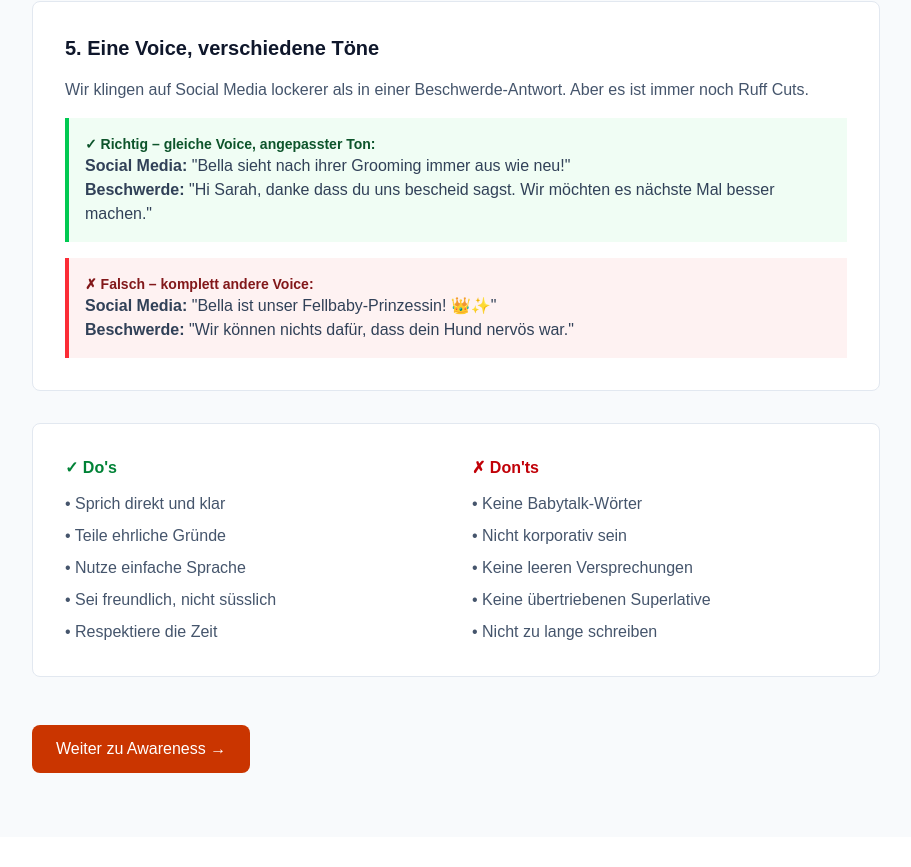
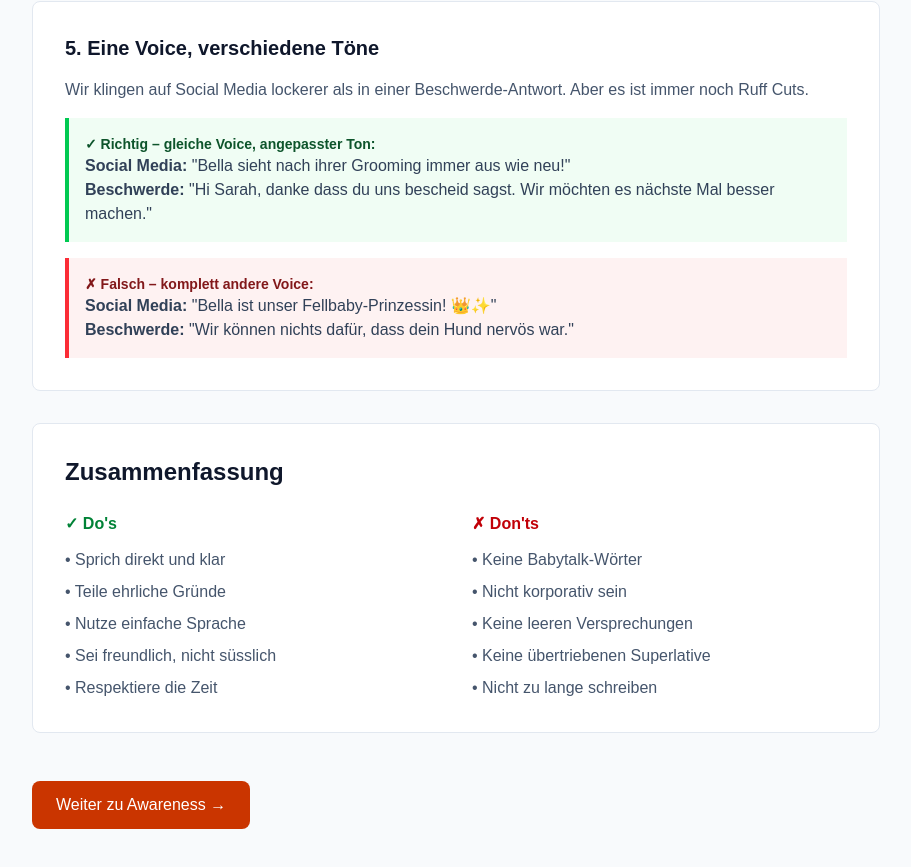
Before and after one commit to HPK-maker-tech/Brand-Voice-Guide, a Next.js app: page /voice in a window 1280 px wide. Shown: the part 2388-3255 px from the top of the page, without its empty margins (184-1095 px from the left). Before the commit the page ends 3225 px from the top, so only its background shows below. Built offline with nearby package versions, Linux system fonts and the light colour scheme.

Commit message:
Voice: replace 'Do's & Don'ts' with 'Zusammenfassung' section title

```diff
--- a/app/voice/page.tsx
+++ b/app/voice/page.tsx
@@ -100,6 +100,7 @@
         </section>
 
         <section className="bg-white p-8 rounded-lg border border-slate-200">
+          <h2 className="text-2xl font-bold text-slate-900 mb-6">Zusammenfassung</h2>
           <div className="grid grid-cols-2 gap-8">
             <div>
               <h3 className="font-bold text-green-700 mb-3">✓ Do's</h3>
```
